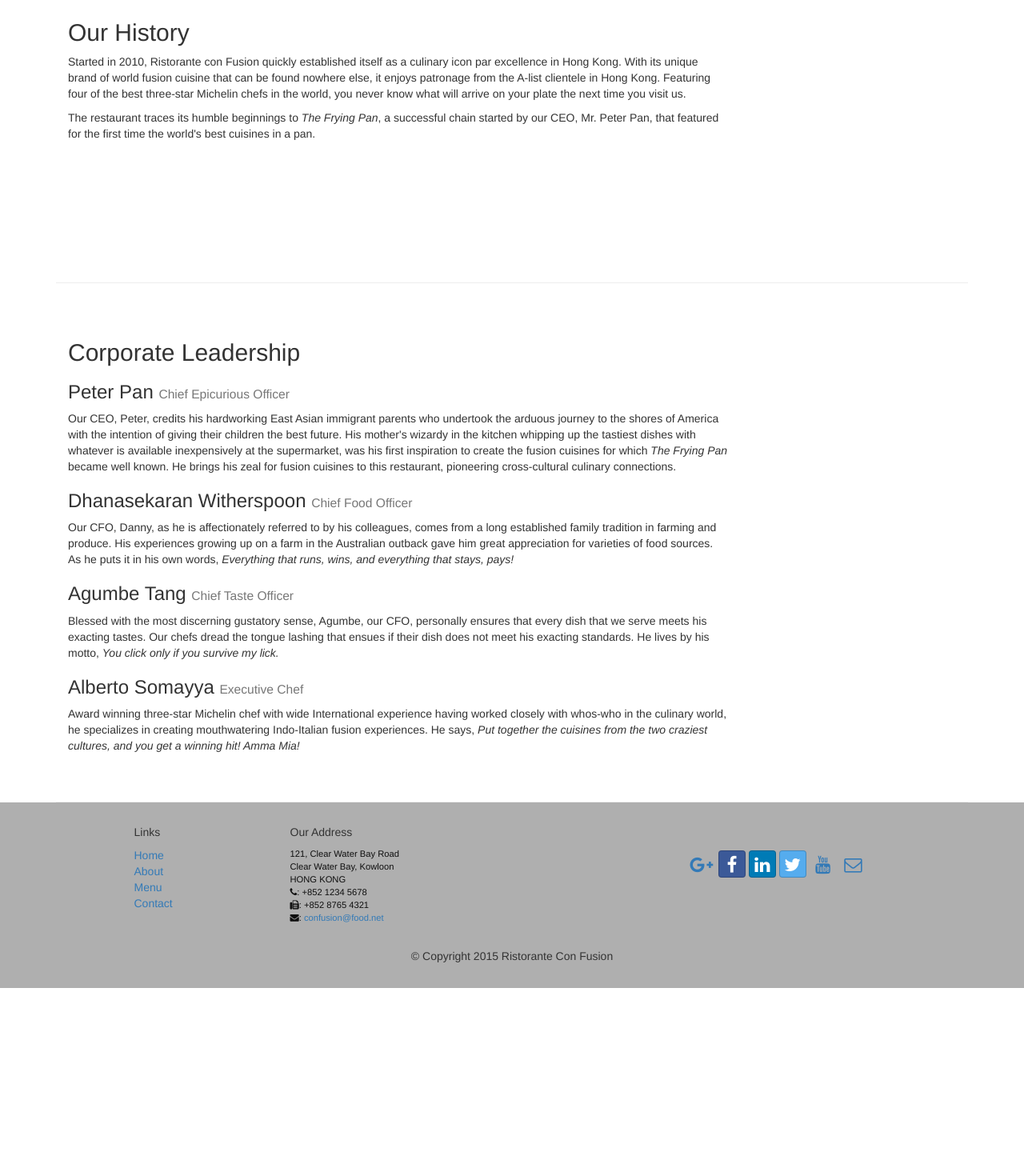
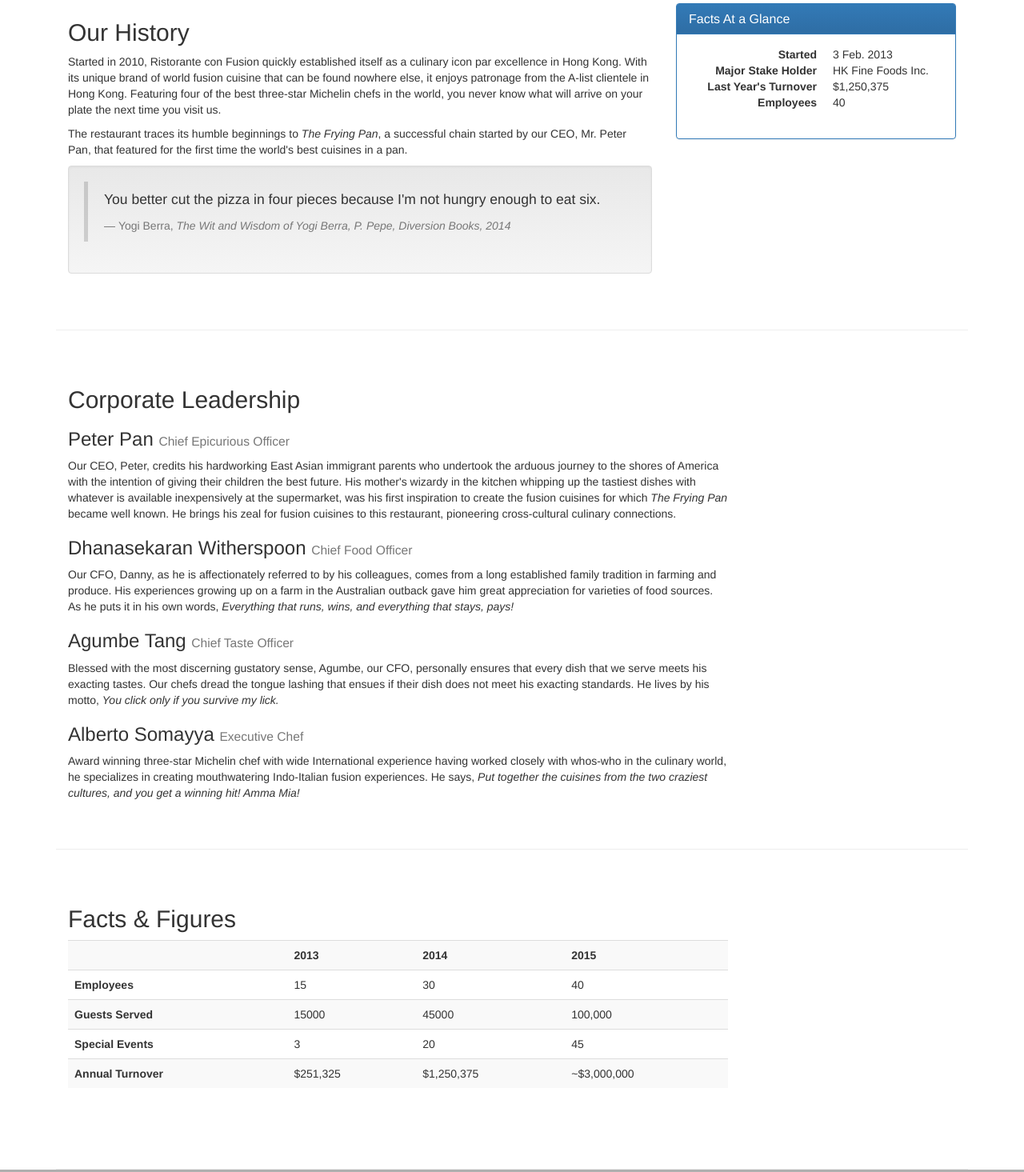
Before and after one commit to renzherl/Javascript_TheDefinitiveGuide, a plain HTML site: page Homework_5_Bootstrap/aboutus.html in a window 1280 px wide. Shown: the part 629-2094 px from the top of the page at 80% size. Before the commit the page ends 1864 px from the top, so only its background shows below. Drawn offline with nearby package versions, Linux system fonts and the light colour scheme.

Commit message:
add table panel well

```diff
--- a/Homework_5_Bootstrap/aboutus.html
+++ b/Homework_5_Bootstrap/aboutus.html
@@ -97,7 +97,7 @@
         </div>
 
         <div class="row row-content">
-            <div class="col-xs-12 col-sm-9">
+            <div class="col-xs-12 col-sm-8">
                 <h2>Our History</h2>
                 <p>Started in 2010, Ristorante con Fusion quickly established itself as a culinary icon par excellence in Hong
                     Kong. With its unique brand of world fusion cuisine that can be found nowhere else, it enjoys patronage
@@ -105,7 +105,37 @@
                     you never know what will arrive on your plate the next time you visit us.</p>
                 <p>The restaurant traces its humble beginnings to <em>The Frying Pan</em>, a successful chain started by our
                     CEO, Mr. Peter Pan, that featured for the first time the world's best cuisines in a pan.</p>
+                <div class="well">
+                    <blockquote>
+                        <p>You better cut the pizza in four pieces because I'm not hungry enough to eat six.</p>
+                        <footer>Yogi Berra,
+                            <cite>The Wit and Wisdom of Yogi Berra,
+                            P. Pepe, Diversion Books, 2014</cite>
+                        </footer>
+                    </blockquote>
+                </div>
             </div>
+            <div class="col-xs-12 col-sm-4">
+                <div class="panel panel-primary">
+                    <div class="panel-heading">
+                        <h3 class="panel-title">Facts At a Glance</h3>
+                    </div>
+
+                    <div class="panel-body">
+                        <dl class="dl-horizontal">
+                            <dt>Started</dt>
+                            <dd>3 Feb. 2013</dd>
+                            <dt>Major Stake Holder</dt>
+                            <dd>HK Fine Foods Inc.</dd>
+                            <dt>Last Year's Turnover</dt>
+                            <dd>$1,250,375</dd>
+                            <dt>Employees</dt>
+                            <dd>40</dd>
+                        </dl>
+                    </div>
+                </div>
+            </div>
+
             <div>
                 <p style="padding:20px;"></p>
             </div>
@@ -139,6 +169,51 @@
             <div>
                 <p style="padding:20px;"></p>
             </div>
+        </div>
+
+        <div class="col-xs-12 col-sm-3">
+            <p style="padding:20px;"></p>
+        </div>
+
+        <div class="row row-content">
+            <div class="col-xs-12 col-sm-9">
+                <h2>Facts &amp; Figures</h2>
+                <div class="table-responsive">
+                    <table class="table table-striped table-hover">
+                        <tr>
+                            <td>&nbsp;</td>
+                            <th>2013</th>
+                            <th>2014</th>
+                            <th>2015</th>
+                        </tr>
+                        <tr>
+                            <th>Employees</th>
+                            <td>15</td>
+                            <td>30</td>
+                            <td>40</td>
+                        </tr>
+                        <tr>
+                            <th>Guests Served</th>
+                            <td>15000</td>
+                            <td>45000</td>
+                            <td>100,000</td>
+                        </tr>
+                        <tr>
+                            <th>Special Events</th>
+                            <td>3</td>
+                            <td>20</td>
+                            <td>45</td>
+                        </tr>
+                        <tr>
+                            <th>Annual Turnover</th>
+                            <td>$251,325</td>
+                            <td>$1,250,375</td>
+                            <td>~$3,000,000</td>
+                        </tr>
+                    </table>
+                </div>
+            </div>
+
         </div>
 
     </div>
```
